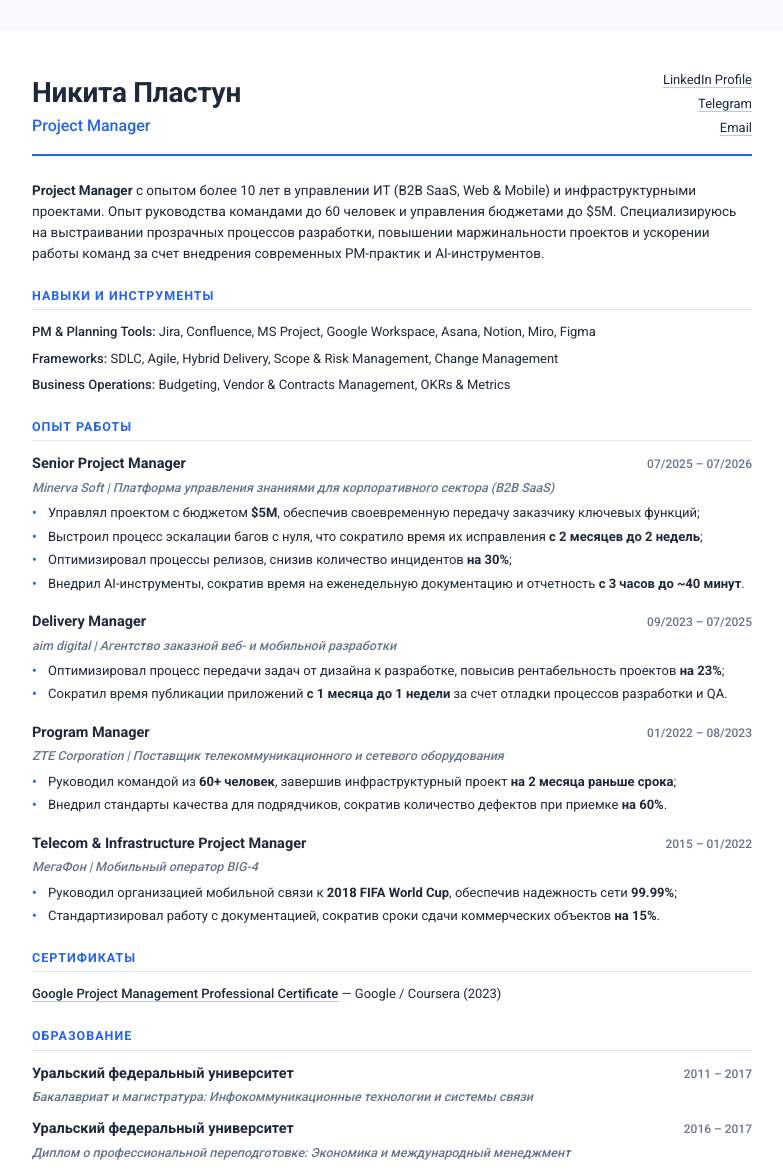
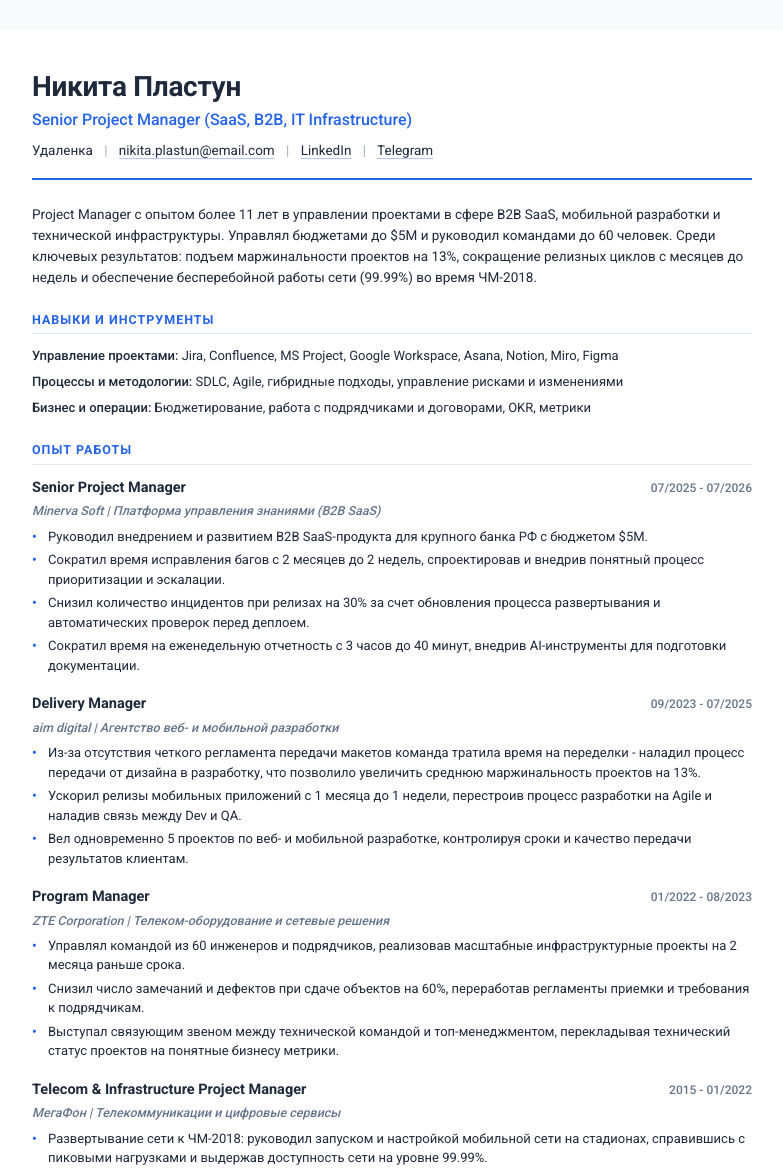
Before and after one commit to nplastun94/cv_pm_ru, a plain HTML site: page index.html in a window 1280 px wide. Shown: the top 1173 px of the page, without its empty margins (248-1031 px from the left). Drawn offline with Linux system fonts and the light colour scheme.

Commit message:
Update index.html

```diff
--- a/index.html
+++ b/index.html
@@ -3,8 +3,8 @@
 <head>
     <meta charset="UTF-8">
     <meta name="viewport" content="width=device-width, initial-scale=1.0">
-    <title>Никита Пластун - Project Manager Resume</title>
-    <!-- Подключение шрифта Roboto для лучшей читаемости кириллицы -->
+    <title>Никита Пластун - Senior Project Manager Resume</title>
+    <!-- Подключение шрифта Roboto для соответствия стилям -->
     <link rel="preconnect" href="https://fonts.googleapis.com">
     <link rel="preconnect" href="https://fonts.gstatic.com" crossorigin>
     <link href="https://fonts.googleapis.com/css2?family=Roboto:wght@400;500;700&display=swap" rel="stylesheet">
@@ -45,9 +45,6 @@
             border-bottom: 2px solid var(--primary);
             padding-bottom: 16px;
             margin-bottom: 24px;
-            display: flex;
-            justify-content: space-between;
-            align-items: flex-end;
         }
 
         .header-main h1 {
@@ -63,15 +60,19 @@
             font-size: 16px;
             color: var(--primary);
             font-weight: 500;
-            margin-bottom: 0;
+            margin-bottom: 8px;
         }
 
-        .contact-links {
-            display: flex;
-            flex-direction: column;
-            align-items: flex-end;
-            gap: 4px;
-            font-size: 13px;
+        .location-info {
+            font-size: 13.5px;
+            color: var(--text-main);
+            line-height: 1.6;
+        }
+
+        .contact-links span.sep {
+            margin: 0 8px;
+            color: var(--text-light);
+            opacity: 0.6;
         }
 
         a {
@@ -94,6 +95,12 @@
                 text-decoration-color: #94a3b8 !important;
                 text-decoration-thickness: 1px !important;
                 text-underline-offset: 3px !important;
+            }
+
+            .page-break {
+                page-break-before: always;
+                break-before: page;
+                padding-top: 24px;
             }
         }
 
@@ -212,27 +219,25 @@
         <header>
             <div class="header-main">
                 <h1>Никита Пластун</h1>
-                <p>Project Manager</p>
-            </div>
-            <div class="contact-links">
-                <a href="https://www.linkedin.com/in/nikita-plastun-2a2a90264" target="_blank">LinkedIn Profile</a>
-                <a href="https://t.me/n_plastun" target="_blank">Telegram</a>
-                <a href="mailto:n.plastun94@gmail.com">Email</a>
+                <p>Senior Project Manager (SaaS, B2B, IT Infrastructure)</p>
+                <div class="location-info contact-links">
+                    Удаленка <span class="sep">|</span> <a href="mailto:nikita.plastun@email.com">nikita.plastun@email.com</a> <span class="sep">|</span> <a href="https://www.linkedin.com/in/nikitaplastun" target="_blank">LinkedIn</a> <span class="sep">|</span> <a href="https://t.me/n_plastun" target="_blank">Telegram</a>
+                </div>
             </div>
         </header>
 
         <div class="section">
             <p class="summary">
-                <strong>Project Manager</strong> с опытом более 10 лет в управлении ИТ (B2B SaaS, Web &amp; Mobile) и инфраструктурными проектами. Опыт руководства командами до 60 человек и управления бюджетами до $5M. Специализируюсь на выстраивании прозрачных процессов разработки, повышении маржинальности проектов и ускорении работы команд за счет внедрения современных PM-практик и AI-инструментов.
+                Project Manager с опытом более 11 лет в управлении проектами в сфере B2B SaaS, мобильной разработки и технической инфраструктуры. Управлял бюджетами до $5M и руководил командами до 60 человек. Среди ключевых результатов: подъем маржинальности проектов на 13%, сокращение релизных циклов с месяцев до недель и обеспечение бесперебойной работы сети (99.99%) во время ЧМ-2018.
             </p>
         </div>
 
         <div class="section">
             <h2 class="section-title">Навыки и инструменты</h2>
             <div class="skills-list">
-                <div class="skill-item"><strong>PM &amp; Planning Tools:</strong> Jira, Confluence, MS Project, Google Workspace, Asana, Notion, Miro, Figma</div>
-                <div class="skill-item"><strong>Frameworks:</strong> SDLC, Agile, Hybrid Delivery, Scope &amp; Risk Management, Change Management</div>
-                <div class="skill-item"><strong>Business Operations:</strong> Budgeting, Vendor &amp; Contracts Management, OKRs &amp; Metrics</div>
+                <div class="skill-item"><strong>Управление проектами:</strong> Jira, Confluence, MS Project, Google Workspace, Asana, Notion, Miro, Figma</div>
+                <div class="skill-item"><strong>Процессы и методологии:</strong> SDLC, Agile, гибридные подходы, управление рисками и изменениями</div>
+                <div class="skill-item"><strong>Бизнес и операции:</strong> Бюджетирование, работа с подрядчиками и договорами, OKR, метрики</div>
             </div>
         </div>
 
@@ -240,49 +245,54 @@
             <h2 class="section-title">Опыт работы</h2>
 
             <div class="experience-item">
-                <div class="exp-header"><span class="exp-title">Senior Project Manager</span> <span class="exp-date">07/2025 &ndash; 07/2026</span></div>
-                <div class="exp-company">Minerva Soft | Платформа управления знаниями для корпоративного сектора (B2B SaaS)</div>
+                <div class="exp-header"><span class="exp-title">Senior Project Manager</span> <span class="exp-date">07/2025 - 07/2026</span></div>
+                <div class="exp-company">Minerva Soft | Платформа управления знаниями (B2B SaaS)</div>
                 <ul class="exp-bullets">
-                    <li>Управлял проектом с бюджетом <strong>$5M</strong>, обеспечив своевременную передачу заказчику ключевых функций;</li>
-                    <li>Выстроил процесс эскалации багов с нуля, что сократило время их исправления <strong>с 2 месяцев до 2 недель</strong>;</li>
-                    <li>Оптимизировал процессы релизов, снизив количество инцидентов <strong>на 30%</strong>;</li>
-                    <li>Внедрил AI-инструменты, сократив время на еженедельную документацию и отчетность <strong>с 3 часов до ~40 минут</strong>.</li>
+                    <li>Руководил внедрением и развитием B2B SaaS-продукта для крупного банка РФ с бюджетом $5M.</li>
+                    <li>Сократил время исправления багов с 2 месяцев до 2 недель, спроектировав и внедрив понятный процесс приоритизации и эскалации.</li>
+                    <li>Снизил количество инцидентов при релизах на 30% за счет обновления процесса развертывания и автоматических проверок перед деплоем.</li>
+                    <li>Сократил время на еженедельную отчетность с 3 часов до 40 минут, внедрив AI-инструменты для подготовки документации.</li>
                 </ul>
             </div>
 
             <div class="experience-item">
-                <div class="exp-header"><span class="exp-title">Delivery Manager</span> <span class="exp-date">09/2023 &ndash; 07/2025</span></div>
-                <div class="exp-company">aim digital | Агентство заказной веб- и мобильной разработки</div>
+                <div class="exp-header"><span class="exp-title">Delivery Manager</span> <span class="exp-date">09/2023 - 07/2025</span></div>
+                <div class="exp-company">aim digital | Агентство веб- и мобильной разработки</div>
                 <ul class="exp-bullets">
-                    <li>Оптимизировал процесс передачи задач от дизайна к разработке, повысив рентабельность проектов <strong>на 23%</strong>;</li>
-                    <li>Сократил время публикации приложений <strong>с 1 месяца до 1 недели</strong> за счет отладки процессов разработки и QA.</li>
+                    <li>Из-за отсутствия четкого регламента передачи макетов команда тратила время на переделки - наладил процесс передачи от дизайна в разработку, что позволило увеличить среднюю маржинальность проектов на 13%.</li>
+                    <li>Ускорил релизы мобильных приложений с 1 месяца до 1 недели, перестроив процесс разработки на Agile и наладив связь между Dev и QA.</li>
+                    <li>Вел одновременно 5 проектов по веб- и мобильной разработке, контролируя сроки и качество передачи результатов клиентам.</li>
                 </ul>
             </div>
 
             <div class="experience-item">
-                <div class="exp-header"><span class="exp-title">Program Manager</span> <span class="exp-date">01/2022 &ndash; 08/2023</span></div>
-                <div class="exp-company">ZTE Corporation | Поставщик телекоммуникационного и сетевого оборудования</div>
+                <div class="exp-header"><span class="exp-title">Program Manager</span> <span class="exp-date">01/2022 - 08/2023</span></div>
+                <div class="exp-company">ZTE Corporation | Телеком-оборудование и сетевые решения</div>
                 <ul class="exp-bullets">
-                    <li>Руководил командой из <strong>60+ человек</strong>, завершив инфраструктурный проект <strong>на 2 месяца раньше срока</strong>;</li>
-                    <li>Внедрил стандарты качества для подрядчиков, сократив количество дефектов при приемке <strong>на 60%</strong>.</li>
+                    <li>Управлял командой из 60 инженеров и подрядчиков, реализовав масштабные инфраструктурные проекты на 2 месяца раньше срока.</li>
+                    <li>Снизил число замечаний и дефектов при сдаче объектов на 60%, переработав регламенты приемки и требования к подрядчикам.</li>
+                    <li>Выступал связующим звеном между технической командой и топ-менеджментом, перекладывая технический статус проектов на понятные бизнесу метрики.</li>
                 </ul>
             </div>
 
             <div class="experience-item">
-                <div class="exp-header"><span class="exp-title">Telecom &amp; Infrastructure Project Manager</span> <span class="exp-date">2015 &ndash; 01/2022</span></div>
-                <div class="exp-company">МегаФон | Мобильный оператор BIG-4</div>
+                <div class="exp-header"><span class="exp-title">Telecom &amp; Infrastructure Project Manager</span> <span class="exp-date">2015 - 01/2022</span></div>
+                <div class="exp-company">МегаФон | Телекоммуникации и цифровые сервисы</div>
                 <ul class="exp-bullets">
-                    <li>Руководил организацией мобильной связи к <strong>2018 FIFA World Cup</strong>, обеспечив надежность сети <strong>99.99%</strong>;</li>
-                    <li>Стандартизировал работу с документацией, сократив сроки сдачи коммерческих объектов <strong>на 15%</strong>.</li>
+                    <li>Развертывание сети к ЧМ-2018: руководил запуском и настройкой мобильной сети на стадионах, справившись с пиковыми нагрузками и выдержав доступность сети на уровне 99.99%.</li>
+                    <li>Сократил время запуска объектов на 15% за счет внедрения единых регламентов по подготовке технической документации.</li>
+                    <li>Провел через полный цикл более 1 000 проектов по строительству и модернизации базовых станций - от бюджета до ввода в эксплуатацию.</li>
                 </ul>
             </div>
         </div>
+
+        <div class="page-break"></div>
 
         <div class="section">
             <h2 class="section-title">Сертификаты</h2>
             <div class="skills-list">
                 <div class="skill-item">
-                    <strong><a href="https://coursera.org/share/091e4f8512b8ff1e932cdcef01a6e05b" target="_blank">Google Project Management Professional Certificate</a></strong> &mdash; Google / Coursera (2023)
+                    <strong><a href="https://coursera.org/share/091e4f8512b8ff1e932cdcef01a6e05b" target="_blank">Google Project Management Professional Certificate</a></strong> - Google / Coursera (2023)
                 </div>
             </div>
         </div>
@@ -290,12 +300,19 @@
         <div class="section">
             <h2 class="section-title">Образование</h2>
             <div class="education-item-block">
-                <div class="edu-header"><span class="edu-title">Уральский федеральный университет</span> <span class="edu-date">2011 &ndash; 2017</span></div>
-                <div class="edu-sub">Бакалавриат и магистратура: Инфокоммуникационные технологии и системы связи</div>
+                <div class="edu-header"><span class="edu-title">Уральский федеральный университет</span> <span class="edu-date">2011 - 2017</span></div>
+                <div class="edu-sub">Бакалавр и Магистр: «Инфокоммуникационные технологии и системы связи»</div>
             </div>
             <div class="education-item-block">
-                <div class="edu-header"><span class="edu-title">Уральский федеральный университет</span> <span class="edu-date">2016 &ndash; 2017</span></div>
-                <div class="edu-sub">Диплом о профессиональной переподготовке: Экономика и международный менеджмент</div>
+                <div class="edu-header"><span class="edu-title">Уральский федеральный университет</span> <span class="edu-date">2016 - 2017</span></div>
+                <div class="edu-sub">Диплом о профессиональной переподготовке: «Экономика и управление международным бизнесом»</div>
+            </div>
+        </div>
+
+        <div class="section">
+            <h2 class="section-title">Языки</h2>
+            <div class="skills-list">
+                <div class="skill-item"><strong>Английский:</strong> B2 (Upper-Intermediate)</div>
             </div>
         </div>
     </div>
```
